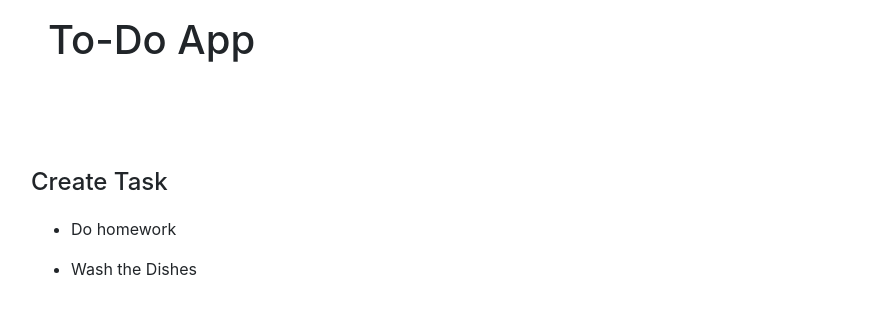
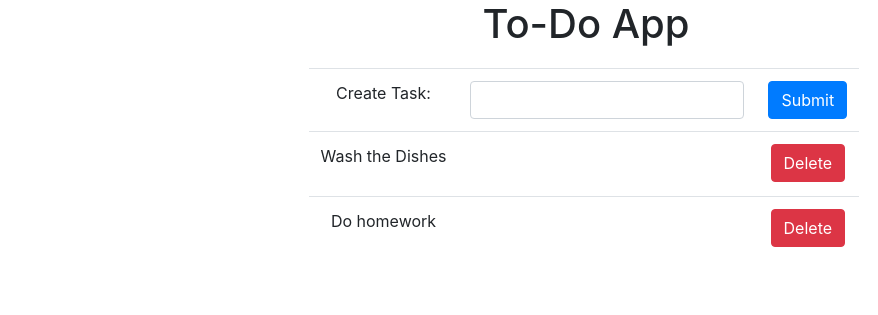
Before and after one commit to gefgu/django-todo, a Django app: page /todo/ in a window 1280 px wide. Shown: the top 315 px of the page, without its empty margins (54-932 px from the left). Run offline with Django 3.2, Linux system fonts and the light colour scheme; data comes from the database, SQL or seed files in the repository; both versions use the stored data as it was after the commit; some libraries are stand-ins or nearby versions.

Commit message:
fully working application - version 1 - create and delete tasks

```diff
--- a/django_project/to_do/forms.py
+++ b/django_project/to_do/forms.py
@@ -1,7 +1,7 @@
 from django import forms
 from .models import Task
 
-class TaskForm(forms.ModleForm):
+class TaskForm(forms.ModelForm):
     class Meta:
         model = Task
-        fields = []
+        fields = ('task_text',)
--- a/django_project/to_do/models.py
+++ b/django_project/to_do/models.py
@@ -3,7 +3,7 @@ from django.utils import timezone
 
 # Create your models here.
 class Task(models.Model):
-    task_text = models.CharField(max_length=100)
+    task_text = models.CharField(max_length=50)
     pub_date = models.DateTimeField("date published", default=timezone.now)
 
     def __str__(self):
--- a/django_project/to_do/static/to_do/style.css
+++ b/django_project/to_do/static/to_do/style.css
@@ -5,3 +5,17 @@
 .tasks-container {
     margin-top: 20px;
 }
+
+form label{
+    font-size: 18px;
+}
+
+h1{
+    text-align: center;
+}
+
+
+.table {
+    margin: auto;
+    width: 50%;
+}
--- a/django_project/to_do/templates/to_do/base.html
+++ b/django_project/to_do/templates/to_do/base.html
@@ -10,10 +10,8 @@
     <title>To Do App</title>
 </head>
 <body>
-    <div class="container nav navbar">
-    <nav class="navbar">
+    <div class="container">
         <h1>To-Do App</h1>
-    </nav>
     </div>
     {% block content %}
     {% endblock %}
--- a/django_project/to_do/templates/to_do/index.html
+++ b/django_project/to_do/templates/to_do/index.html
@@ -1,19 +1,24 @@
 {% extends 'base.html' %}
 
 {% block content %}
-    <div class='container form'>
-    <h4>Create Task</h2>
-    {% if error_message %}<p><strong>{{ error_message }}</strong></p>{% endif %}
-    <form action="" method="post">
-    {% csrf_token %}
-
-    </form>
-    </div>
     <div class='container tasks-container'>
-        <ul>
+        {% if error_message %}<p><strong>{{ error_message }}</strong></p>{% endif %}
+        <table class="table table-responsive text-center">
+        <tr>
+            <form action="" method="post">
+            {% csrf_token %}
+            <td><label for='id_task_text'>Create Task: </label></td>
+            <td><input type="text" name="task_text" maxlength=50 required id="id_task_text" class="form-control"></input></td>
+            <td><button type="submit" class="btn btn-primary">Submit</button></td>
+            </form>
+        </tr>
         {% for task in tasks %}
-            <li><p>{{ task }}</p></li>
+            <tr>
+                <td><p>{{ task }}</p></td>
+                <td></td>
+                <td><a href='{% url 'to_do:delete' task.id %}' class="btn btn-danger" role="button">Delete</a></td>
+            </tr>
         {% endfor %}
-        <ul>
+        <table>
     </div>
 {% endblock %}
--- a/django_project/to_do/urls.py
+++ b/django_project/to_do/urls.py
@@ -1,7 +1,9 @@
 from django.urls import path
 
 from . import views
+
 app_name = 'to_do'
 urlpatterns = [
-    path("", views.index, name='index')
+    path("", views.index, name='index'),
+    path('<int:task_id>/delete', views.delete, name="delete")
 ]
--- a/django_project/to_do/views.py
+++ b/django_project/to_do/views.py
@@ -1,7 +1,28 @@
-from django.shortcuts import render
+from django.shortcuts import render, get_object_or_404
+from django.http import HttpResponseRedirect
+from django.urls import reverse
 
 from .models import Task
+from .forms import TaskForm
 
 # Create your views here.
 def index(request):
-    return render(request, 'to_do/index.html', {"tasks": Task.objects.all()})
+    form = TaskForm()
+
+    context = {"tasks": Task.objects.order_by('-pub_date'), "form": form}
+
+    if request.method == "POST":
+        form = TaskForm(request.POST)
+        if form.is_valid():
+            task_text = form.cleaned_data['task_text']
+            task = Task(task_text=task_text)
+            task.save()
+            return HttpResponseRedirect(reverse('to_do:index'), context)
+
+    return render(request, 'to_do/index.html', context=context)
+
+
+def delete(request, task_id):
+    task = get_object_or_404(Task, pk=task_id)
+    task.delete()
+    return HttpResponseRedirect(reverse('to_do:index'))
```
Also changed, not shown: django_project/db.sqlite3.
